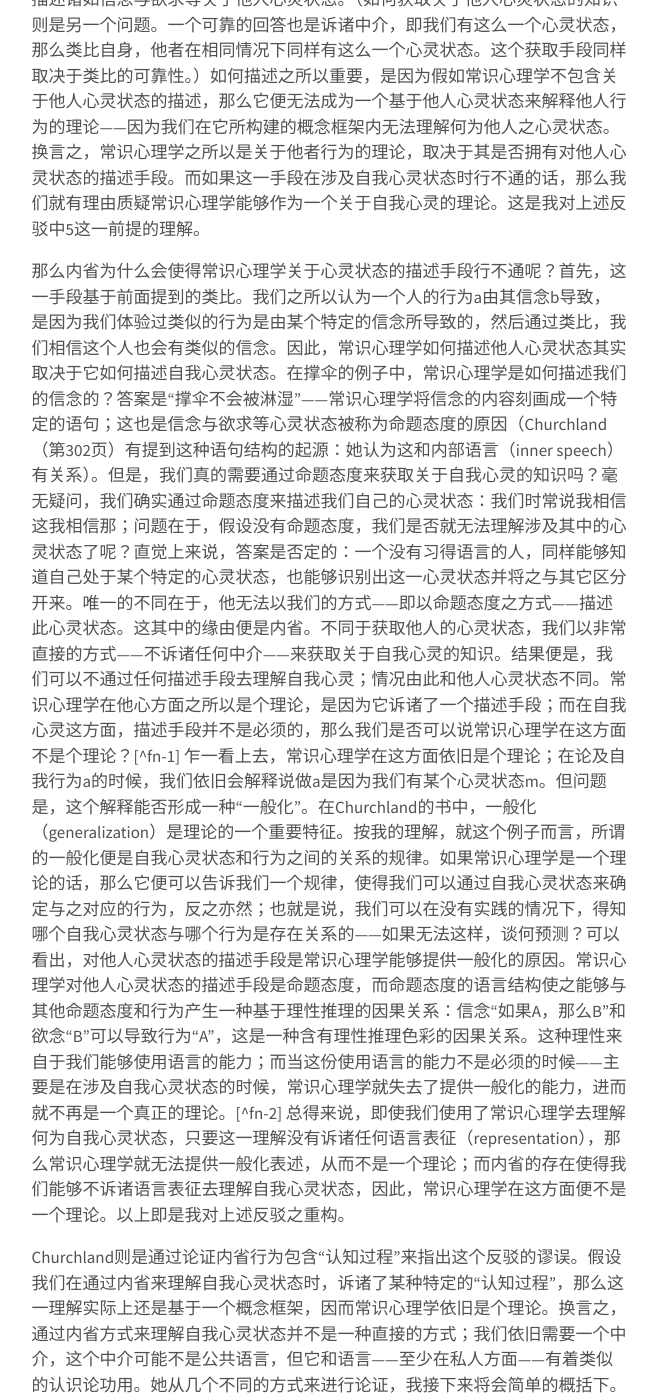
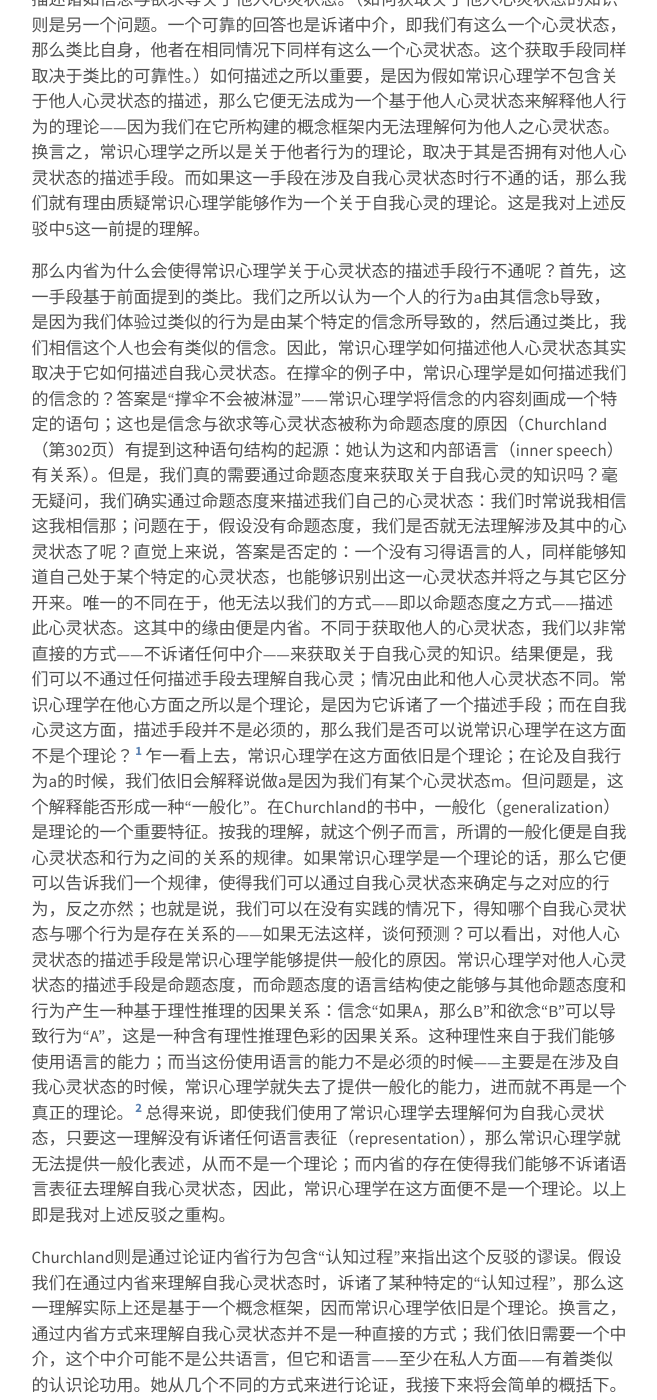
Before and after one commit to enkrasia/enkrasia.github.io, a Jekyll site: the page built from blog/_posts/2016-04-06-内省、常识心理学以及“理论”理论.md, in a window 1280 px wide and 1400 px high, scrolled down 918 px. Shown: the whole window, without its empty margins (311-968 px from the left). Built offline with Jekyll 4.4.1, drawn with Linux system fonts in a browser that asks for light colours; our own code applies the rules of GitHub Pages for plain Markdown files; some of the changed text lies outside the part shown.

```diff
--- a/blog/_posts/2016-04-06-内省、常识心理学以及“理论”理论.md
+++ b/blog/_posts/2016-04-06-内省、常识心理学以及“理论”理论.md
@@ -46,10 +46,10 @@ Churchland则是通过论证内省行为包含“认知过程”来指出这个
 
 **注释**
 
-[^fn-1] 在上一段落中，我提到描述手段之所以重要，是因为它使得我们能够在常识心理学的概念框架内理解何为他人心灵状态。这其实隐含了一个前提，那就是一个理论是无法不包含对它所涉及的概念的描述：不描述一个概念便使用它，这听起来是件不可能的事情。但这一前提在涉及自我心灵的情况下反倒需要仔细琢磨，因为自省的内容拥有可不被语言描述性。假设“描述”的意思是指用语言描述的话，那么一个概念能被描述与否和它能被理解与否便没有必然联系（例子就是上面提到的“没有习得语言之人”）；这个前提在自我心灵状态这里也就说不通了。有些人可能会认为，如果一个概念是无法被语言描述的话，那么它也便无法被理解，因为语言之边界即认识之边界：一个理论，如果它使用了意义不明的语词，那么它便不是一个真正的理论，甚至不是一个真正的人类认识产物。可当我们谈到语言的时候，需要意识到它是一项公共活动；但我们似乎又不能否认说，一个私人的理论不是真正的理论。我们当然可以认为语言之边界即认识之边界；但是如果抱有此想法的人意图去证明这个前提于自我心灵情况下可行，为何不直接从对自我心灵的认识出发——而不是增添另一个前提再去研究语言——呢？换言之，如果描述手段与正确概念框架的构建之间的相关性受到质疑，为何我们不直接从概念框架本身出发，以避免把过多的重点放在论证这相关性之上呢？
+[^fn-1]: 在上一段落中，我提到描述手段之所以重要，是因为它使得我们能够在常识心理学的概念框架内理解何为他人心灵状态。这其实隐含了一个前提，那就是一个理论是无法不包含对它所涉及的概念的描述：不描述一个概念便使用它，这听起来是件不可能的事情。但这一前提在涉及自我心灵的情况下反倒需要仔细琢磨，因为自省的内容拥有可不被语言描述性。假设“描述”的意思是指用语言描述的话，那么一个概念能被描述与否和它能被理解与否便没有必然联系（例子就是上面提到的“没有习得语言之人”）；这个前提在自我心灵状态这里也就说不通了。有些人可能会认为，如果一个概念是无法被语言描述的话，那么它也便无法被理解，因为语言之边界即认识之边界：一个理论，如果它使用了意义不明的语词，那么它便不是一个真正的理论，甚至不是一个真正的人类认识产物。可当我们谈到语言的时候，需要意识到它是一项公共活动；但我们似乎又不能否认说，一个私人的理论不是真正的理论。我们当然可以认为语言之边界即认识之边界；但是如果抱有此想法的人意图去证明这个前提于自我心灵情况下可行，为何不直接从对自我心灵的认识出发——而不是增添另一个前提再去研究语言——呢？换言之，如果描述手段与正确概念框架的构建之间的相关性受到质疑，为何我们不直接从概念框架本身出发，以避免把过多的重点放在论证这相关性之上呢？
 
-[^fn-2] 所以我觉得一个需要回答的问题就是：假如一个理论涉及一个概念，而这个概念指涉一种私人的、无法用语言描述的东西，那这个理论是否是一个真正的理论？
+[^fn-2]: 所以我觉得一个需要回答的问题就是：假如一个理论涉及一个概念，而这个概念指涉一种私人的、无法用语言描述的东西，那这个理论是否是一个真正的理论？
 
 **参考文献**
 
-Churchland, P. S. (1989). _Neurophilosophy: Toward a unified science of the mind-brain_. MIT press.
+Churchland, P. S. (1989). *Neurophilosophy: Toward a unified science of the mind-brain*. MIT press.
```
